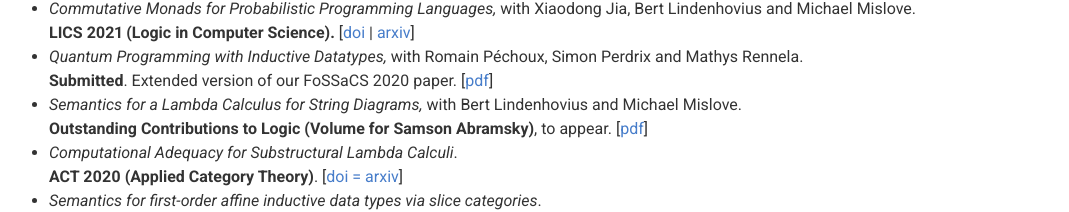
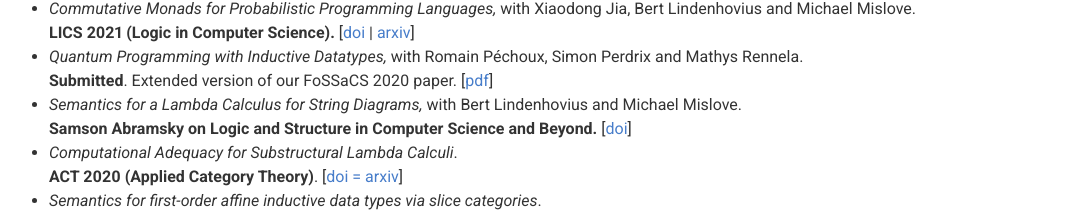
Before and after one commit to zamdzhiev/zamdzhiev.github.io, a plain HTML site: page index.html in a window 1280 px wide. Shown: the part 1841-2053 px from the top of the page, without its empty margins (61-1130 px from the left). Drawn offline with nearby package versions, Linux system fonts and the light colour scheme; files whose address does not match are found by name.

Commit message:
add doi for published paper

```diff
--- a/index.html
+++ b/index.html
@@ -140,7 +140,7 @@ Supervisor: <a href="https://www.cs.ox.ac.uk/bob.coecke/">Bob Coecke</a>.</p>
   <li><em>Quantum Programming with Inductive Datatypes,</em> with Romain Péchoux, Simon Perdrix and Mathys Rennela.<br />
 <strong>Submitted</strong>. Extended version of our FoSSaCS 2020 paper. [<a href="papers/qpl-inductive.pdf">pdf</a>]</li>
   <li><em>Semantics for a Lambda Calculus for String Diagrams,</em> with Bert Lindenhovius and Michael Mislove. <br />
-<strong>Outstanding Contributions to Logic (Volume for Samson Abramsky)</strong>, to appear. [<a href="papers/lambda-calculus-string-diagrams.pdf">pdf</a>]</li>
+<strong>Samson Abramsky on Logic and Structure in Computer Science and Beyond.</strong> [<a href="https://doi.org/10.1007/978-3-031-24117-8_26">doi</a>]</li>
   <li><em>Computational Adequacy for Substructural Lambda Calculi</em>.<br />
 <strong>ACT 2020 (Applied Category Theory)</strong>.  [<a href="https://dx.doi.org/10.4204/EPTCS.333.22">doi = arxiv</a>]</li>
   <li><em>Semantics for first-order affine inductive data types via slice categories</em>. <br />
```
